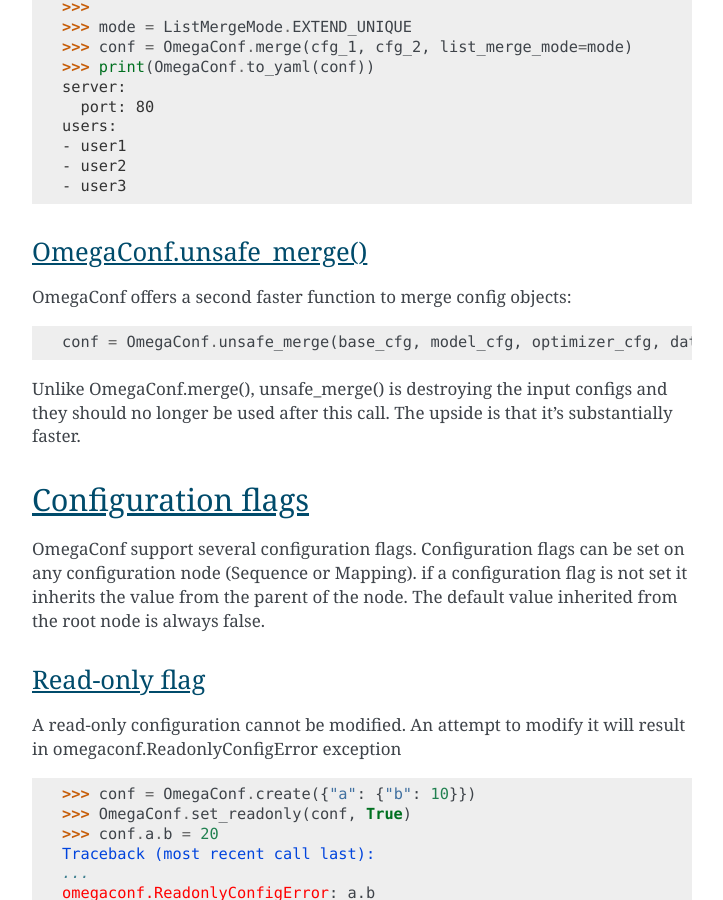
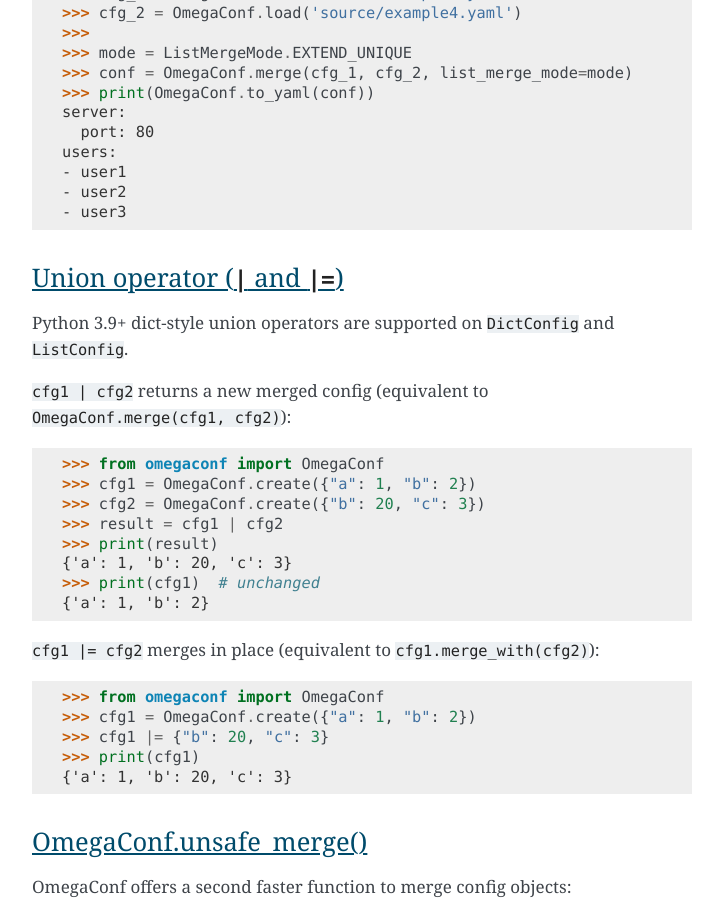
Before and after one commit to omry/omegaconf, a Sphinx documentation site: the page built from docs/source/usage.rst, in a window 1280 px wide and 900 px high, scrolled down 10993 px. Shown: the whole window, without its empty margins (388-1111 px from the left). Built offline with Sphinx 7.4.7, drawn with Linux system fonts in a browser that asks for light colours; some of the changed text lies outside the part shown.

Commit message:
Add union operators for OmegaConf containers
Closes #1006

```diff
--- a/docs/source/usage.rst
+++ b/docs/source/usage.rst
@@ -523,6 +523,34 @@ If you load them and merge them with ``list_merge_mode=ListMergeMode.EXTEND_UNIQ
     - user3
     <BLANKLINE>
 
+Union operator (``|`` and ``|=``)
+^^^^^^^^^^^^^^^^^^^^^^^^^^^^^^^^^
+
+Python 3.9+ dict-style union operators are supported on ``DictConfig`` and ``ListConfig``.
+
+``cfg1 | cfg2`` returns a new merged config (equivalent to ``OmegaConf.merge(cfg1, cfg2)``):
+
+.. doctest::
+
+    >>> from omegaconf import OmegaConf
+    >>> cfg1 = OmegaConf.create({"a": 1, "b": 2})
+    >>> cfg2 = OmegaConf.create({"b": 20, "c": 3})
+    >>> result = cfg1 | cfg2
+    >>> print(result)
+    {'a': 1, 'b': 20, 'c': 3}
+    >>> print(cfg1)  # unchanged
+    {'a': 1, 'b': 2}
+
+``cfg1 |= cfg2`` merges in place (equivalent to ``cfg1.merge_with(cfg2)``):
+
+.. doctest::
+
+    >>> from omegaconf import OmegaConf
+    >>> cfg1 = OmegaConf.create({"a": 1, "b": 2})
+    >>> cfg1 |= {"b": 20, "c": 3}
+    >>> print(cfg1)
+    {'a': 1, 'b': 20, 'c': 3}
+
 OmegaConf.unsafe_merge()
 ^^^^^^^^^^^^^^^^^^^^^^^^
 
```
Also changed, not shown: 3 other files.
